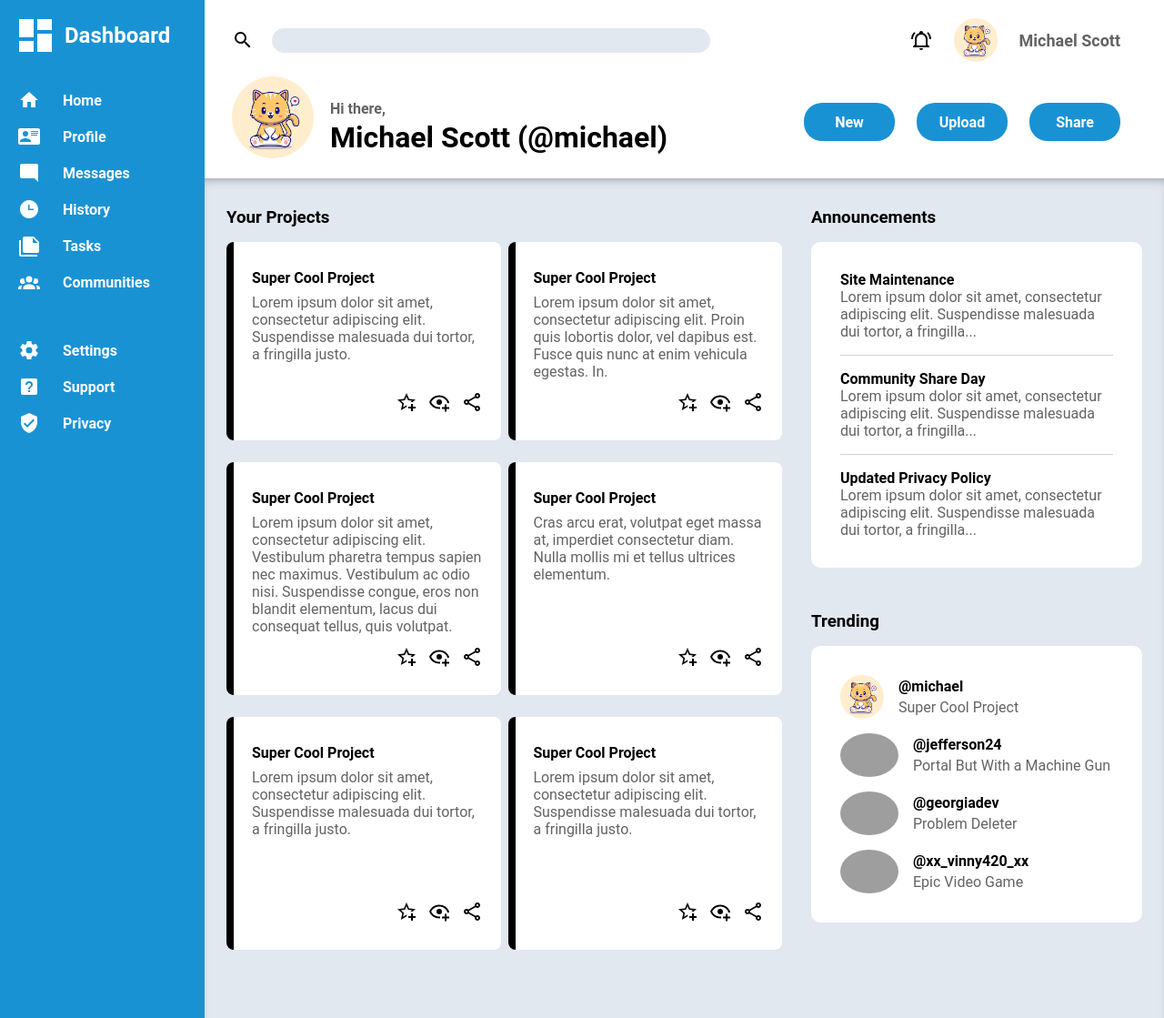
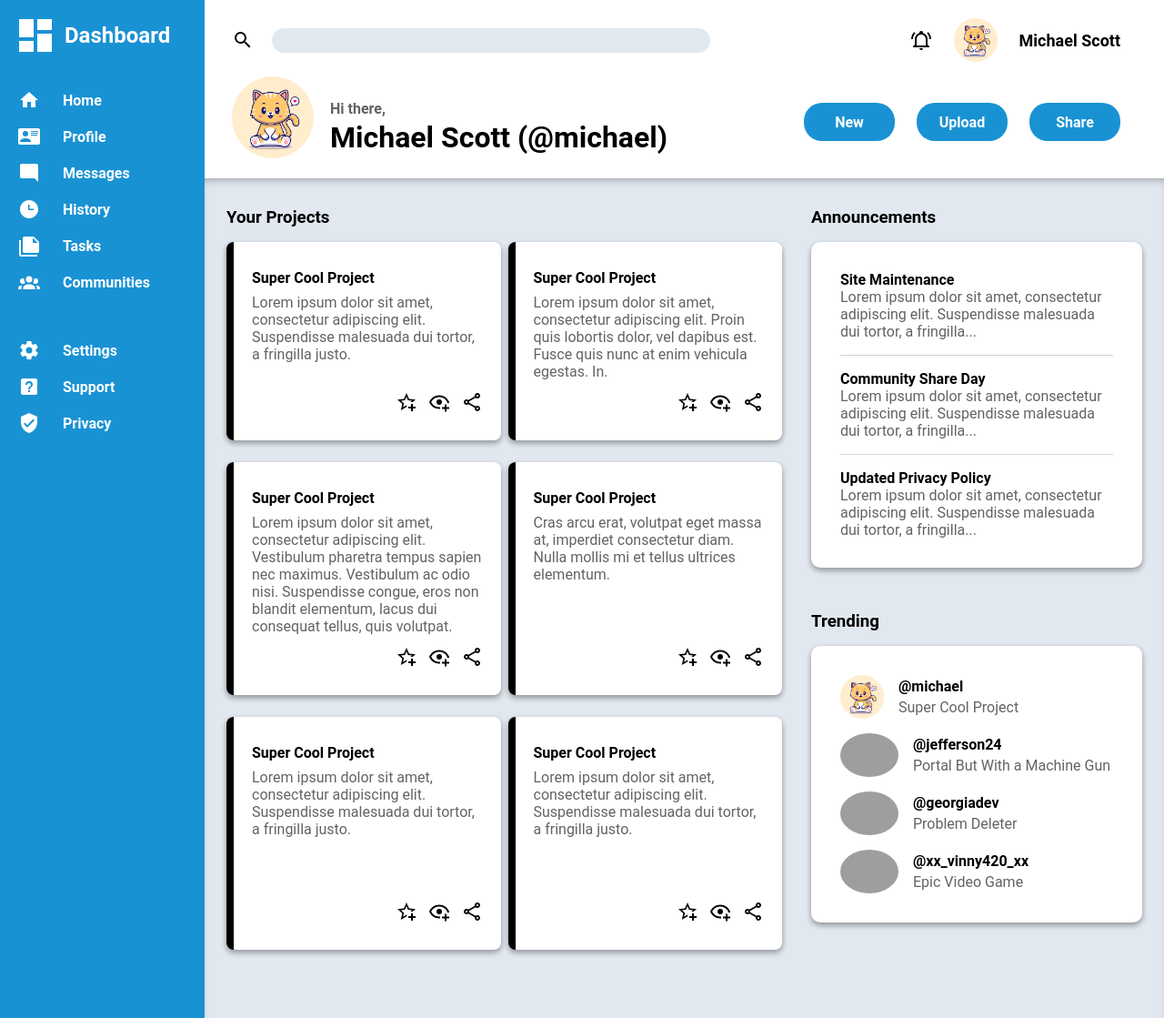
Before and after one commit to billyx86/admin-dashboard, a plain HTML site: page index.html in a window 1280 px wide. Shown: the top 1119 px of the page at 91% size. Drawn offline with Linux system fonts and the light colour scheme; grey boxes are pictures that could not be loaded.

Commit message:
Finish project

```diff
--- a/style.css
+++ b/style.css
@@ -113,6 +113,10 @@ p {
     font-size: 18px;
 }
 
+.top-header-right p {
+    color: black;
+}
+
 .top-header-right img:first-of-type {
     width: 48px;
     border-radius: 100px;
@@ -189,6 +193,7 @@ p {
     display: flex;
     flex-direction: column;
     flex: 1;
+    box-shadow: rgba(0, 0, 0, 0.16) 0px 3px 6px, rgba(0, 0, 0, 0.23) 0px 3px 6px;
 }
 
 .project h4 {
@@ -226,6 +231,7 @@ p {
     margin-bottom: 48px;
     width: 300px;
     gap: 16px;
+    box-shadow: rgba(0, 0, 0, 0.16) 0px 3px 6px, rgba(0, 0, 0, 0.23) 0px 3px 6px;
 }
 
 .h-divider {
@@ -244,6 +250,7 @@ p {
     margin-top: 16px;
     margin-bottom: 48px;
     gap: 16px;
+    box-shadow: rgba(0, 0, 0, 0.16) 0px 3px 6px, rgba(0, 0, 0, 0.23) 0px 3px 6px;
 }
 
 .trending-profile {
```
